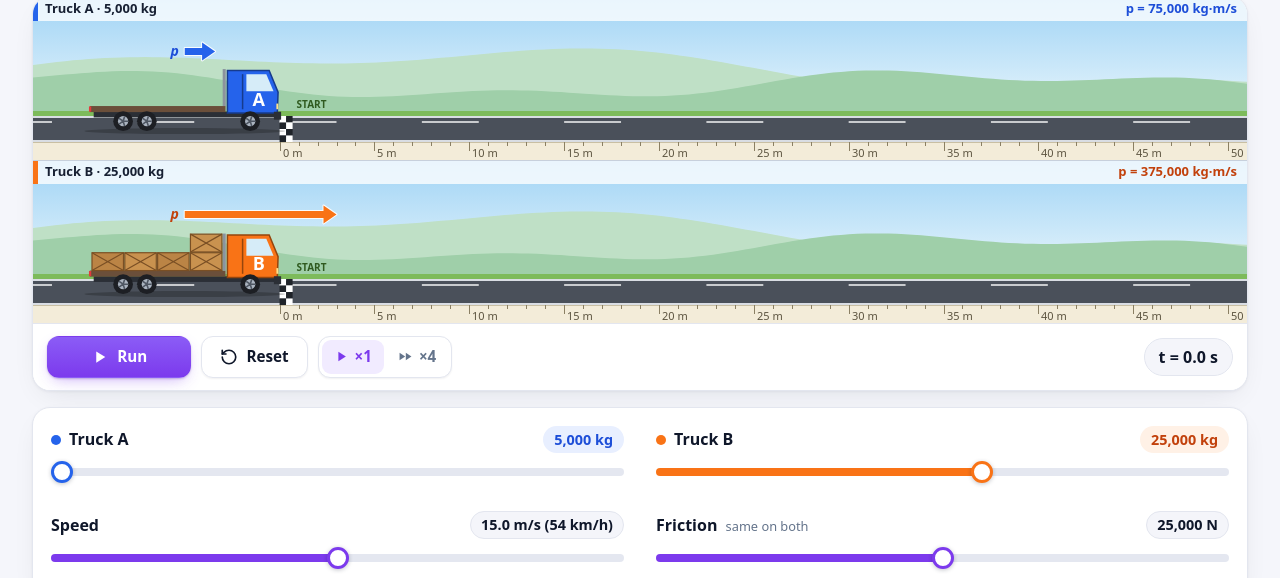
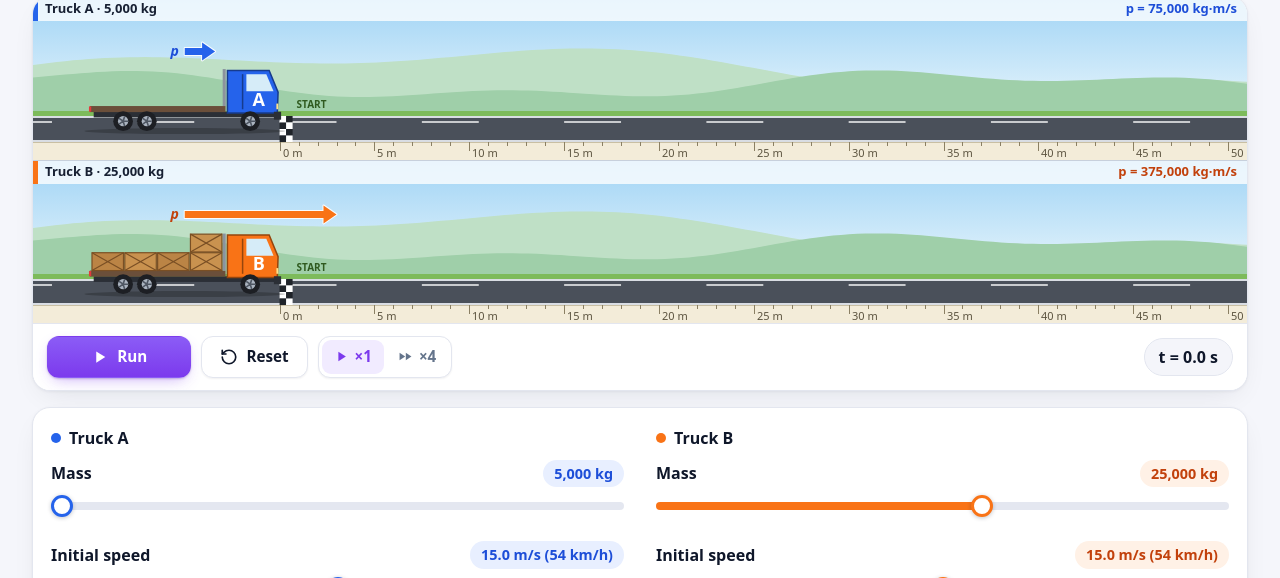
Before and after one commit to kitsorfan/AcceleratingEducation, a website built with Vite: page index.html in a window 1280 px wide. Shown: the part 222-800 px from the top of the page. Built offline with nearby package versions, Linux system fonts and the light colour scheme.

Commit message:
feat(momentum): give each truck its own initial speed
The controls become one column per truck (mass, then speed) with the
shared friction across both, so what belongs to which truck is clear.
Both start at 15 m/s, so the default experiment is unchanged; with
different speeds a light fast truck can carry the momentum of a heavy
slow one. The challenge starts from these speeds too.

```diff
--- a/src/lessons/momentum/challenge.ts
+++ b/src/lessons/momentum/challenge.ts
@@ -2,9 +2,9 @@
  * The challenge: two trucks on the same road, so friction is μ·m·g and every truck decelerates at
  * μ·g, whatever its mass. Only the speed decides the stopping distance: x = v² / (2·μ·g).
  *
- * At first the challenge uses the trucks from the simulation. They share one speed, so they always
- * stop together. New problem deals a random one, where the trucks can also differ in speed. The
- * answer can then be truck A, truck B or "same distance".
+ * At first the challenge uses the trucks from the simulation, masses and speeds: at the default
+ * (same) speed they stop together. New problem deals a random one. Either way the answer can be
+ * truck A, truck B or "same distance".
  */
 import { G, LIMITS, planMotion, type Plan, type Setup } from './physics';
 
@@ -29,9 +29,9 @@ export const MIN_MASS_GAP = 10_000;
 /** Speeds that differ less than this (m/s) stop too close together to tell apart. */
 export const MIN_SPEED_GAP = 4;
 
-/** The challenge with the trucks from the simulation: the same speed for both. */
+/** The challenge with the trucks from the simulation: their masses and speeds, on the same road. */
 export function challengeFromSetup(setup: Readonly<Setup>): Challenge {
-  return { massA: setup.massA, massB: setup.massB, speedA: setup.speed, speedB: setup.speed, mu: setup.mu };
+  return { massA: setup.massA, massB: setup.massB, speedA: setup.speedA, speedB: setup.speedB, mu: setup.mu };
 }
 
 export function planChallenge(challenge: Readonly<Challenge>): Plan {
--- a/src/lessons/momentum/lesson.ts
+++ b/src/lessons/momentum/lesson.ts
@@ -1,7 +1,7 @@
 /**
  * Lesson 1: momentum, in four steps.
  *
- * 1. Simulation: two trucks, four sliders (masses, speed, friction), Run.
+ * 1. Simulation: two trucks, five sliders (each truck's mass and speed, the shared friction), Run.
  * 2. Graph: the same road, plus the p–t graph and a table.
  * 3. Calculations: p = m·v and F·Δt = Δp, with the numbers from the simulation.
  * 4. Challenge: on the same road friction is μ·m·g; predict, then run. New problem deals another one.
@@ -109,6 +109,8 @@ function lookup(root: HTMLElement) {
   const truck = (id: TruckId) => ({
     mass: query(root, `#mass-${id}`, HTMLInputElement),
     massOut: query(root, `#mass-${id}-out`, HTMLOutputElement),
+    speed: query(root, `#speed-${id}`, HTMLInputElement),
+    speedOut: query(root, `#speed-${id}-out`, HTMLOutputElement),
     cells: {
       mass: cell(`${id}-mass`),
       speed: cell(`${id}-speed`),
@@ -139,8 +141,6 @@ function lookup(root: HTMLElement) {
     fastLabel: query(root, '#fast-label', HTMLSpanElement),
     newProblem: query(root, '#new-problem', HTMLButtonElement),
     clock: query(root, '#clock', HTMLOutputElement),
-    speed: query(root, '#speed', HTMLInputElement),
-    speedOut: query(root, '#speed-out', HTMLOutputElement),
     friction: query(root, '#friction', HTMLInputElement),
     frictionOut: query(root, '#friction-out', HTMLOutputElement),
     ratios: query(root, '#ratios', HTMLDivElement),
@@ -180,7 +180,8 @@ export class MomentumLesson {
     this.graphTheme = readTheme();
     this.els.trucks.a.mass.value = String(this.setup.massA);
     this.els.trucks.b.mass.value = String(this.setup.massB);
-    this.els.speed.value = String(this.setup.speed);
+    this.els.trucks.a.speed.value = String(this.setup.speedA);
+    this.els.trucks.b.speed.value = String(this.setup.speedB);
     this.els.friction.value = String(this.setup.frictionForce);
     this.wire();
     this.translate();
@@ -197,12 +198,14 @@ export class MomentumLesson {
   private wire(): void {
     const { els } = this;
     for (const id of TRUCK_IDS) {
-      const input = els.trucks[id].mass;
-      input.addEventListener('input', () =>
-        this.changeSetup(id === 'a' ? { massA: Number(input.value) } : { massB: Number(input.value) }),
+      const { mass, speed } = els.trucks[id];
+      mass.addEventListener('input', () =>
+        this.changeSetup(id === 'a' ? { massA: Number(mass.value) } : { massB: Number(mass.value) }),
+      );
+      speed.addEventListener('input', () =>
+        this.changeSetup(id === 'a' ? { speedA: Number(speed.value) } : { speedB: Number(speed.value) }),
       );
     }
-    els.speed.addEventListener('input', () => this.changeSetup({ speed: Number(els.speed.value) }));
     els.friction.addEventListener('input', () => this.changeSetup({ frictionForce: Number(els.friction.value) }));
 
     els.run.addEventListener('click', () => this.toggleRun());
@@ -411,16 +414,19 @@ export class MomentumLesson {
     const { els, setup } = this;
     // Changing the setup in the middle of a run would make it meaningless.
     const locked = this.state === 'running';
-    for (const input of [els.trucks.a.mass, els.trucks.b.mass, els.speed, els.friction]) {
+    const { a, b } = els.trucks;
+    for (const input of [a.mass, a.speed, b.mass, b.speed, els.friction]) {
       input.disabled = locked;
       // How full the slider track is drawn (CSS reads --fill).
       const min = Number(input.min);
       const fill = ((Number(input.value) - min) / (Number(input.max) - min)) * 100;
       input.style.setProperty('--fill', `${clamp(fill, 0, 100)}%`);
     }
-    setText(els.trucks.a.massOut, t('massValue', { kg: num(setup.massA) }));
-    setText(els.trucks.b.massOut, t('massValue', { kg: num(setup.massB) }));
-    setText(els.speedOut, t('speedValue', { ms: num(setup.speed, 1), kmh: num(setup.speed * MS_TO_KMH) }));
+    const speedText = (speed: number): string => t('speedValue', { ms: num(speed, 1), kmh: num(speed * MS_TO_KMH) });
+    setText(a.massOut, t('massValue', { kg: num(setup.massA) }));
+    setText(b.massOut, t('massValue', { kg: num(setup.massB) }));
+    setText(a.speedOut, speedText(setup.speedA));
+    setText(b.speedOut, speedText(setup.speedB));
     setText(
       els.frictionOut,
       setup.frictionForce === 0 ? t('noFriction') : t('forceValue', { n: num(setup.frictionForce) }),
@@ -440,8 +446,8 @@ export class MomentumLesson {
       const snap = snaps[id];
       const motion = this.plan[id];
       const title = [name(id), t('massValue', { kg: num(motion.mass) })];
-      // In the challenge the speeds can differ, so each truck shows its own.
-      if (this.step === CHALLENGE) title.push(metersPerSecond(motion.v0));
+      // When the speeds differ (always possible in the challenge), each truck shows its own.
+      if (this.step === CHALLENGE || this.plan.a.v0 !== this.plan.b.v0) title.push(metersPerSecond(motion.v0));
       return {
         ...COLORS[id],
         mass: motion.mass,
--- a/src/lessons/momentum/physics.ts
+++ b/src/lessons/momentum/physics.ts
@@ -17,7 +17,7 @@ export const EMPTY_TRUCK_MASS = 5_000;
 export const LIMITS = {
   /** From an empty truck to a fully loaded one (kg). */
   mass: { min: EMPTY_TRUCK_MASS, max: 40_000, step: 500 },
-  /** Common initial speed (m/s). 30 m/s = 108 km/h. */
+  /** Initial speed of a truck (m/s). 30 m/s = 108 km/h. */
   speed: { min: 0, max: 30, step: 0.5 },
   /** Friction force when both trucks feel the same force (N). */
   force: { min: 0, max: 50_000, step: 500 },
@@ -36,8 +36,9 @@ export type FrictionMode = 'force' | 'coefficient';
 export interface Setup {
   massA: number;
   massB: number;
-  /** Initial speed of both trucks (m/s). */
-  speed: number;
+  /** Initial speed of each truck (m/s). */
+  speedA: number;
+  speedB: number;
   frictionMode: FrictionMode;
   /** Friction force used in `force` mode (N). */
   frictionForce: number;
@@ -45,11 +46,12 @@ export interface Setup {
   mu: number;
 }
 
-/** An empty truck next to a loaded one, braking with the same force. */
+/** An empty truck next to a loaded one, at the same speed, braking with the same force. */
 export const DEFAULT_SETUP: Readonly<Setup> = {
   massA: 5_000,
   massB: 25_000,
-  speed: 15,
+  speedA: 15,
+  speedB: 15,
   frictionMode: 'force',
   frictionForce: 25_000,
   mu: 0.3,
@@ -113,8 +115,8 @@ export interface Plan {
 
 export function planBoth(setup: Readonly<Setup>): Plan {
   return {
-    a: planMotion(setup.massA, setup.speed, frictionOn(setup.massA, setup)),
-    b: planMotion(setup.massB, setup.speed, frictionOn(setup.massB, setup)),
+    a: planMotion(setup.massA, setup.speedA, frictionOn(setup.massA, setup)),
+    b: planMotion(setup.massB, setup.speedB, frictionOn(setup.massB, setup)),
   };
 }
 
--- a/src/lessons/momentum/strings.ts
+++ b/src/lessons/momentum/strings.ts
@@ -38,10 +38,9 @@ const en = {
   clock: 't = {t} s',
   clockFast: 't = {t} s (×{k})',
 
-  massA: 'Truck A',
-  massB: 'Truck B',
+  mass: 'Mass',
   massValue: '{kg} kg',
-  speed: 'Speed',
+  speed: 'Initial speed',
   speedValue: '{ms} m/s ({kmh} km/h)',
   friction: 'Friction',
   frictionNote: 'same on both',
@@ -119,10 +118,9 @@ const el: Record<MomentumKey, string> = {
   clock: 't = {t} s',
   clockFast: 't = {t} s (×{k})',
 
-  massA: 'Φορτηγό Α',
-  massB: 'Φορτηγό Β',
+  mass: 'Μάζα',
   massValue: '{kg} kg',
-  speed: 'Ταχύτητα',
+  speed: 'Αρχική ταχύτητα',
   speedValue: '{ms} m/s ({kmh} km/h)',
   friction: 'Τριβή',
   frictionNote: 'ίδια και στα δύο',
--- a/src/lessons/momentum/template.ts
+++ b/src/lessons/momentum/template.ts
@@ -32,6 +32,14 @@ const slider = (
         </div>
         <input type="range" id="${id}" min="${range.min}" max="${range.max}" step="${range.step}" />
       </div>`;
+
+/** One truck's own sliders (mass and initial speed), under its name, in its colour. */
+const truckGroup = (id: 'a' | 'b'): string => /* html */ `
+      <fieldset class="truck-group truck-${id}">
+        <legend data-i18n="${id === 'a' ? 'truckA' : 'truckB'}"></legend>
+${slider(`mass-${id}`, 'mass', LIMITS.mass)}
+${slider(`speed-${id}`, 'speed', LIMITS.speed)}
+      </fieldset>`;
 
 /**
  * Markup for the momentum lesson: a stepper, the road (shared by the steps that need it), one
@@ -75,10 +83,9 @@ ${ICONS}
 
   <section class="step-panel" data-panel="1">
     <div class="card controls">
-${slider('mass-a', 'massA', LIMITS.mass, 'truck-a')}
-${slider('mass-b', 'massB', LIMITS.mass, 'truck-b')}
-${slider('speed', 'speed', LIMITS.speed)}
-${slider('friction', 'friction', LIMITS.force, '', 'frictionNote')}
+${truckGroup('a')}
+${truckGroup('b')}
+${slider('friction', 'friction', LIMITS.force, 'field-wide', 'frictionNote')}
     </div>
   </section>
 
--- a/src/style.css
+++ b/src/style.css
@@ -774,9 +774,45 @@ body {
   grid-template-columns: minmax(0, 1fr);
 }
 
+/* Each truck's own sliders (mass, initial speed), under its name. */
+.truck-group {
+  display: grid;
+  gap: 14px 24px;
+  min-width: 0;
+  margin: 0;
+  padding: 0;
+  border: 0;
+}
+
+.truck-group legend {
+  display: flex;
+  align-items: center;
+  padding: 0 0 10px;
+  font-weight: 750;
+}
+
+.truck-group legend::before {
+  content: '';
+  display: inline-block;
+  width: 10px;
+  height: 10px;
+  margin-right: 8px;
+  border-radius: 50%;
+  background: var(--truck-a);
+}
+
+.truck-b legend::before {
+  background: var(--truck-b);
+}
+
+/* Wider than a phone: one column per truck (mass, then speed), the shared friction across both. */
 @container (min-width: 560px) {
   .controls {
     grid-template-columns: minmax(0, 1fr) minmax(0, 1fr);
+  }
+
+  .field-wide {
+    grid-column: 1 / -1;
   }
 }
 
@@ -826,21 +862,6 @@ body {
   border-color: transparent;
   background: var(--truck-b-soft);
   color: var(--truck-b-ink);
-}
-
-.truck-a label::before,
-.truck-b label::before {
-  content: '';
-  display: inline-block;
-  width: 10px;
-  height: 10px;
-  margin-right: 8px;
-  border-radius: 50%;
-  background: var(--truck-a);
-}
-
-.truck-b label::before {
-  background: var(--truck-b);
 }
 
 /* A custom range slider: coloured fill up to the thumb (--fill is set by the lesson). */
```
Also changed, not shown: e2e/lesson.spec.ts (+31 -7 lines), src/lessons/momentum/physics.test.ts (+15 -4 lines), README.md.
